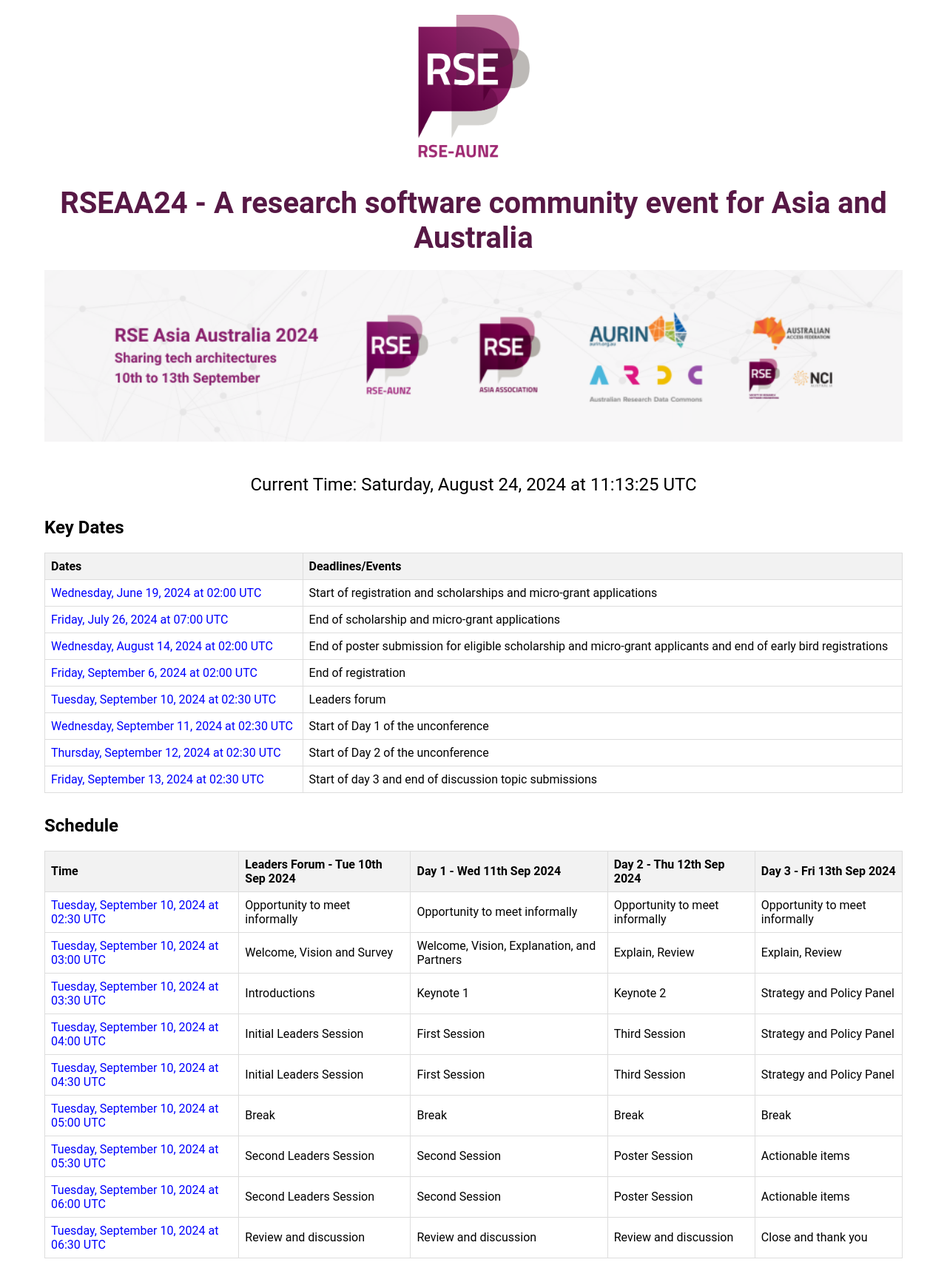
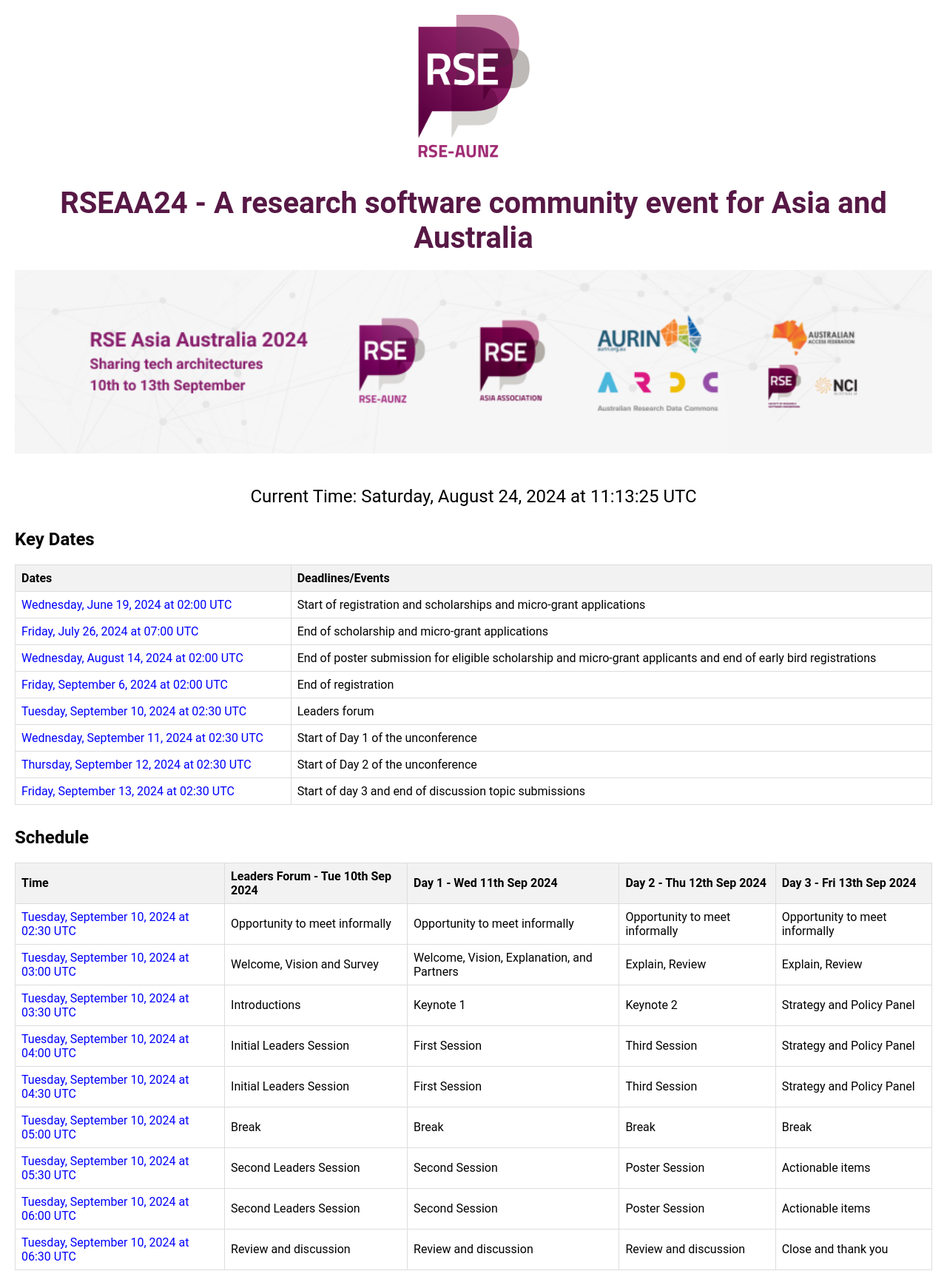
Before and after one commit to RSEAA/RSEAA.github.io, a Jekyll site: the page schedule_2024.html, which Jekyll copies as it is, in a window 1280 px wide. Shown: the whole page at 74% size. Built offline with Jekyll 4.4.1, drawn with Linux system fonts in a browser that asks for light colours.

Commit message:
Update html page to be mobile friendly
- Scroll bar added and flexing for mobile views

```diff
--- a/schedule_2024.html
+++ b/schedule_2024.html
@@ -1,10 +1,6 @@
 <!DOCTYPE html>
 <html lang="en">
 
-<head>
-    <meta charset="UTF-8">
-    <meta name="viewport" content="width=device-width, initial-scale=1.0">
-    <title>RSEAA24 - A research software community event for Asia and Australia</title>
 <style>
     body, html {
         height: 100%;
@@ -13,10 +9,11 @@
         justify-content: center;
         align-items: flex-start;
         font-family: 'Roboto', sans-serif;
+        overflow-x: auto;
     }
 
     .container {
-            max-width: 1200px;
+        max-width: 100vw;
         width: 100%;
         padding: 20px;
         box-sizing: border-box;
@@ -41,6 +38,7 @@
         width: 100%;
         height: auto;
         margin-bottom: 20px;
+        max-width: 100%;
     }
 
     #time {
@@ -72,6 +70,7 @@
         .container {
             max-width: 100%;
             padding: 15px;
+            overflow-x: auto;
         }
 
         h1 {
@@ -88,6 +87,7 @@
     }
 </style>
 </head>
+
 
 <body>
 
```
Lines whose indentation alone changed are shown as unchanged.
